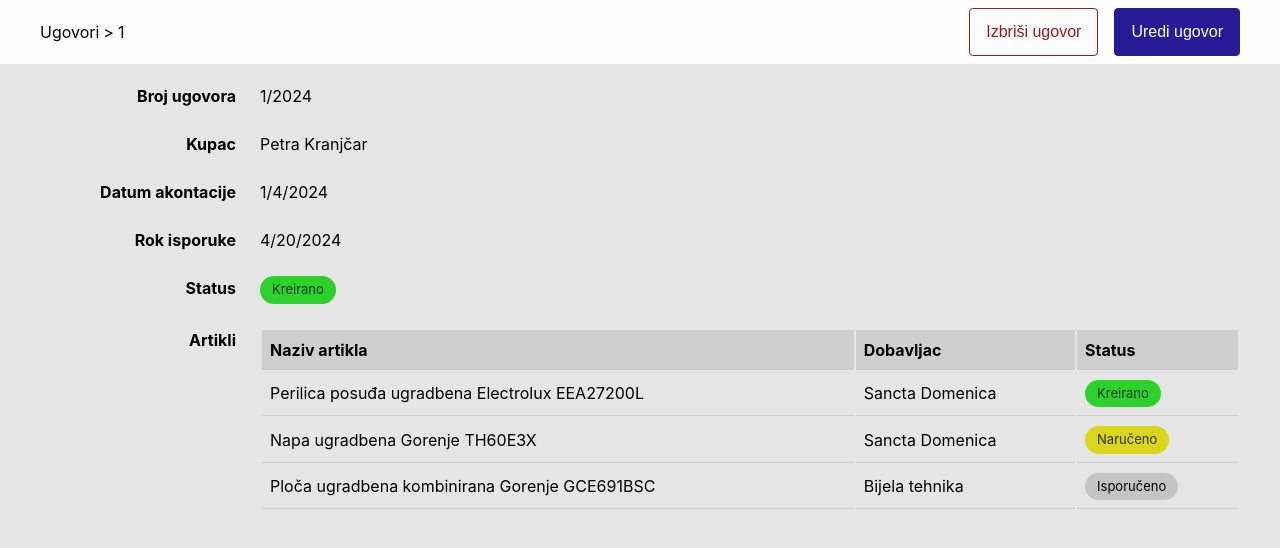
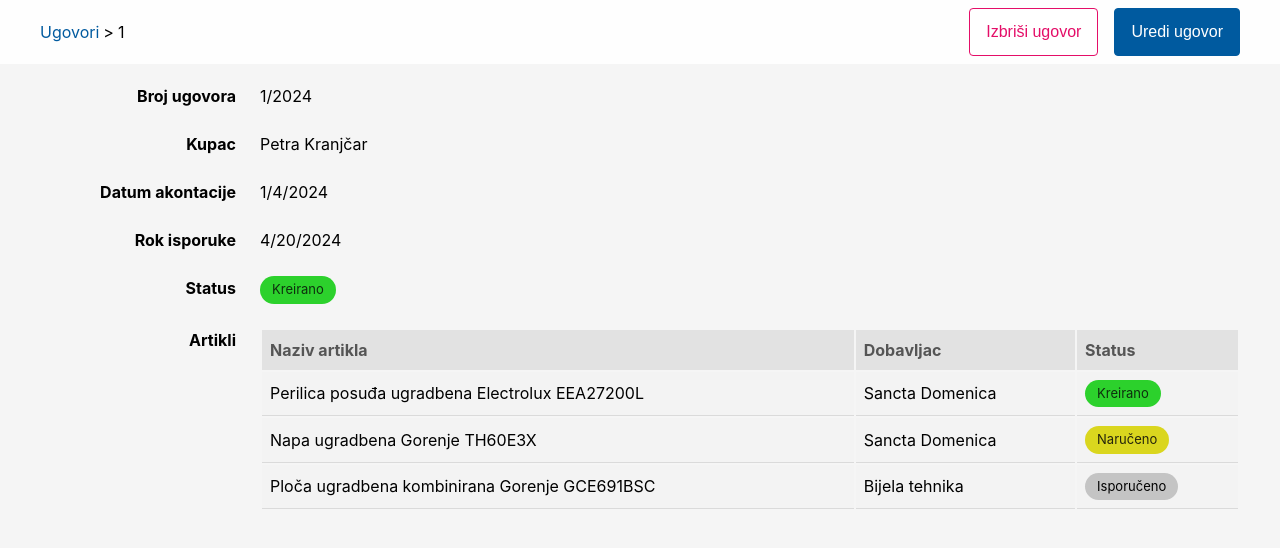
Before and after one commit to vmagjer/zadatak-omega-software-react, a React (Vite) app: page /contracts/1 in a window 1280 px wide. Shown: the top 548 px of the page. Built offline with nearby package versions, Linux system fonts and the light colour scheme.

Commit message:
adjust styles

```diff
--- a/src/components/Breadcrumbs.css
+++ b/src/components/Breadcrumbs.css
@@ -11,10 +11,9 @@
     &:not(:last-child):after {
       content: ">";
       margin: 0 0.25rem;
-
     }
     a {
-      color: #000;
+      color: #005a9f;
       text-decoration: none;
 
       &:hover {
--- a/src/components/CMSTable.css
+++ b/src/components/CMSTable.css
@@ -4,11 +4,13 @@
     th {
       text-align: left;
       padding: 0.5rem;
-      background: rgba(0 0 0 / 10%);
+      background-color: #e2e2e2;
+      color: #555;
     }
     tbody {
+      background-color: #f3f3f3;
       tr.clickable-row:hover {
-        background-color: rgba(0 0 0 / 5%);
+        background-color: #d9e7f2;
         cursor: pointer;
       }
       td {
--- a/src/components/StatusTag.css
+++ b/src/components/StatusTag.css
@@ -11,12 +11,12 @@
 
     &.status-tag-created {
       background-color: rgb(44, 209, 44);
-      color: rgb(15, 58, 15);
+      color: rgb(14, 47, 14);
     }
 
     &.status-tag-ordered {
       background-color: rgb(218, 214, 30);
-      color: rgb(51, 50, 14);
+      color: rgb(37, 36, 12);
     }
 
     &.status-tag-delivered {
--- a/src/index.css
+++ b/src/index.css
@@ -10,10 +10,15 @@
   -webkit-font-smoothing: antialiased;
   -moz-osx-font-smoothing: grayscale;
 }
-
+/* linear-gradient(112deg,rgba(0,91,159,0.97) 10%,#e40e68 120%) !important */
 * {
   margin: 0;
   padding: 0;
+}
+*,
+*::before,
+*::after {
+  box-sizing: border-box;
 }
 
 html, body, #root {
@@ -22,7 +27,7 @@ html, body, #root {
 }
 
 body {
-  background-color: rgba(0 0 0 / 10%);
+  background-color: #f5f5f5;
 }
 
 .text-bold {
@@ -52,23 +57,25 @@ body {
 }
 
 .button.button-primary {
-  border-color:  rgb(40, 28, 150);
-  background-color: rgb(40, 28, 150);
+  border-color:  #005a9f;
+  background-color: #005a9f;
   color: white;
 
   &:hover,
   &:focus {
-    background-color: rgb(33, 24, 117);
+    background-color: #05497d;
+    border-color: #05497d;
   }
 }
 
 .button.button-secondary {
-  border-color:  rgb(150, 28, 28);
-  background-color: #fcfcfc;
-  color: rgb(150, 28, 28);
+  border-color:  #e40e68;
+  background-color: #fff;
+  color: #e40e68;
 
   &:hover,
   &:focus {
-    background-color: rgb(231, 205, 205);
+    background-color: #e40e68;
+    color: #fff;
   }
 }
--- a/src/pages/ContractDetails.css
+++ b/src/pages/ContractDetails.css
@@ -3,13 +3,13 @@
   background-color: #fefefe;
   display: flex;
   justify-content: center;
+  padding: 0.5rem 1rem;
 
   .container {
     display: flex;
     justify-content: space-between;
     align-items: center;
     gap: 1rem;
-    padding: 0.5rem 1rem;
   }
   .right {
     display: flex;
@@ -18,6 +18,7 @@
 }
 
 .content {
+  box-sizing: border-box;
   width: 100%;
   padding: 1rem;
   display: flex;
--- a/src/pages/Contracts.css
+++ b/src/pages/Contracts.css
@@ -21,13 +21,13 @@
     justify-content: center;
 
     background-color: #fefefe;
+    padding: 0.5rem 1rem;
 
     .container {
       display: flex;
       justify-content: space-between;
       align-items: center;
       gap: 1rem;
-      padding: 0.5rem 1rem;
 
     }
   }
--- a/src/pages/Contracts.tsx
+++ b/src/pages/Contracts.tsx
@@ -108,6 +108,7 @@ function ContractsView() {
                   <td>{contract.contractNumber}</td>
                   {/* TODO: Highlight search strings */}
                   <td>{contract.customerName}</td>
+                  {/* TODO: explore UX of date-derived values like days until date x */}
                   <td>{contract.deliveryDate.toLocaleDateString()}</td>
                   <td>
                     <StatusTag value={statusMap[contract.status]}>
```
